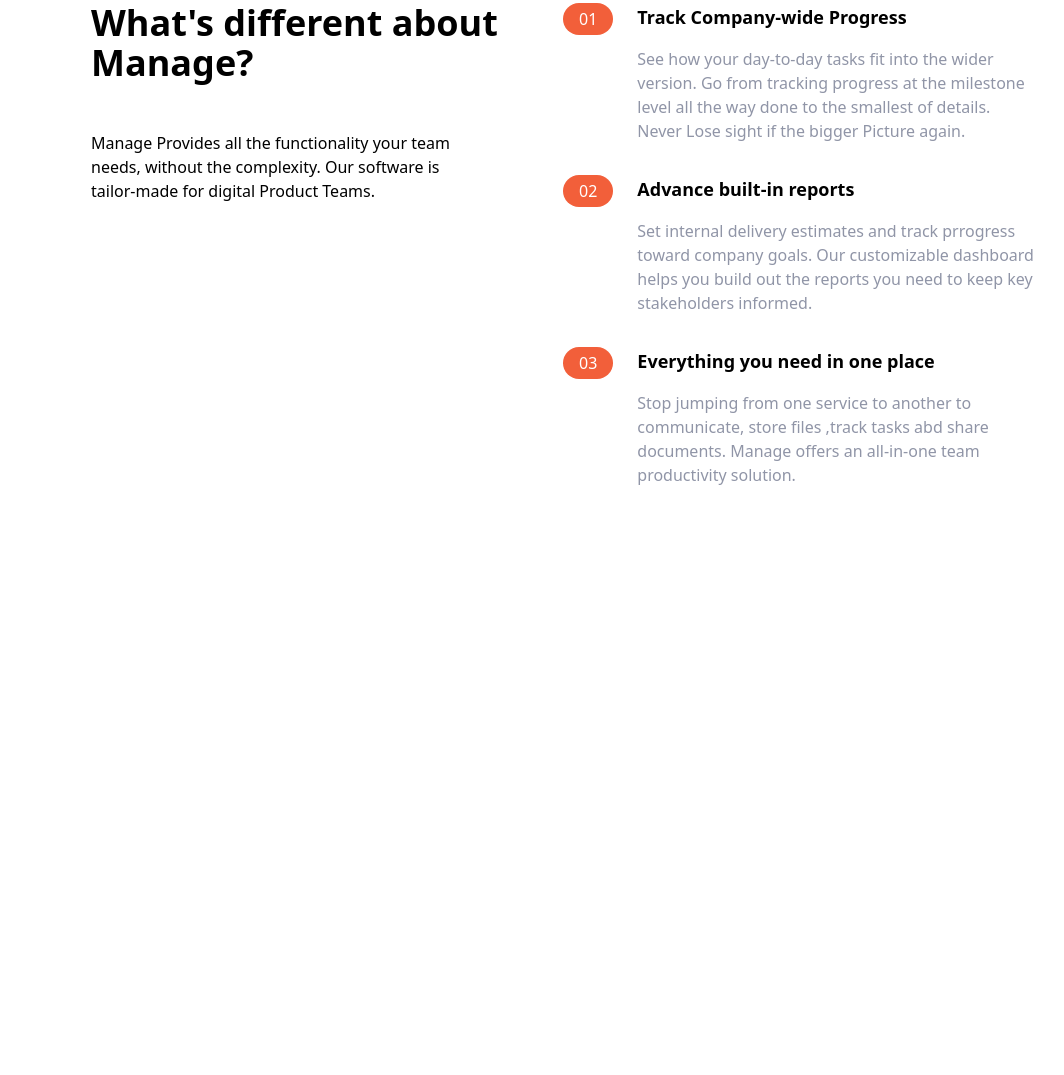
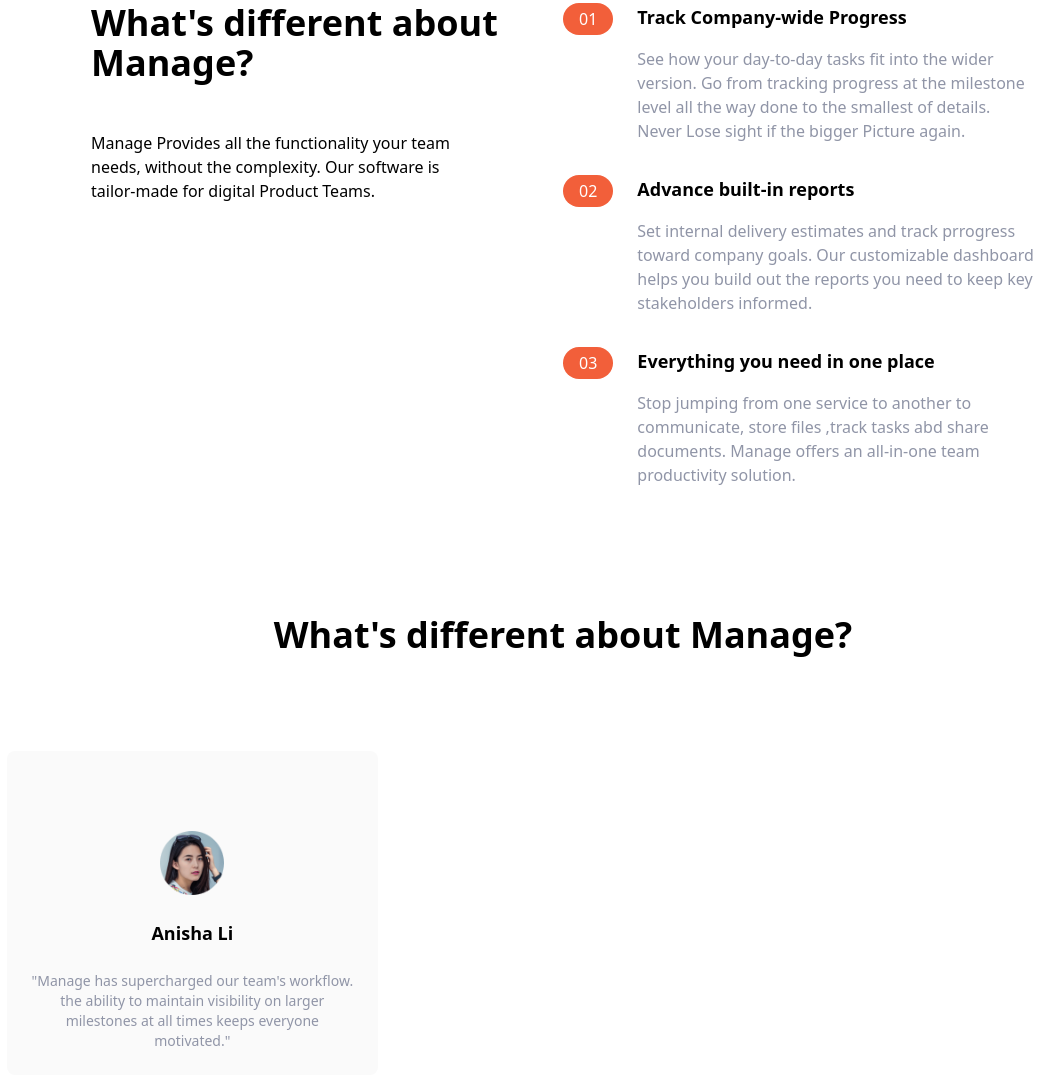
Before and after one commit to tamimhasan19702/tailwind-landing-page, a website: page index.html in a window 1280 px wide. Shown: the part 653-1728 px from the top of the page, without its empty margins (77-1141 px from the left). Before the commit the page ends 1140 px from the top, so only its background shows below. Drawn offline with Linux system fonts and the light colour scheme.

Commit message:
testimonial 1 item update

```diff
--- a/index.html
+++ b/index.html
@@ -160,5 +160,30 @@
   </div>
    </section>
 
+
+   <!-- testimonial section -->
+
+   <section id="testimonials">
+    <!-- container to heading and testm blocks -->
+    <div class="max-w-6xl px-5 mx-auto mt-32 text-center">
+    <!-- heading -->
+      <h2 class="text-4xl font-bold text-center">
+        What's different about Manage?
+      </h2>
+      <!-- testimonials -->
+      <div class="flex flex-col mt-24 md:flex-row md:space-x-6">
+        <!-- items-1 -->
+        <div class="flex flex-col items-center p-6 space-y-6 rounded-lg bg-veryLightGray md:w-1/3">
+          <img src="./img/avatar-anisha.png" alt="" class="w-16 mt-14">
+          <h5 class="text-lg font-bold">Anisha Li</h5>
+          <p class="text-sm text-darkGrayishBlue">
+            "Manage has supercharged our team's workflow. the ability to maintain
+            visibility on larger milestones at all times keeps everyone motivated."
+          </p>
+        </div>
+      </div>
+    </div>
+   </section>
+
 </body>
 </html>
```
Also changed, not shown: css/main.css.
